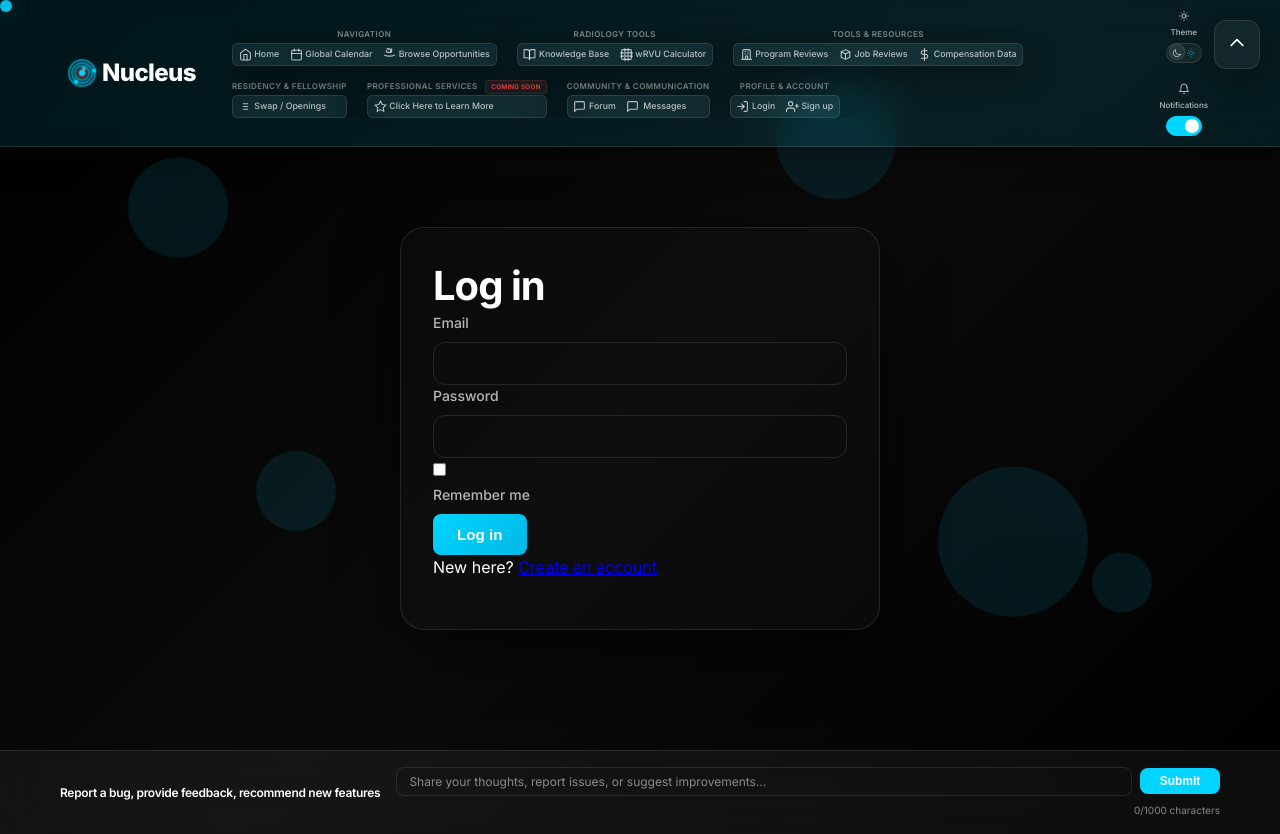
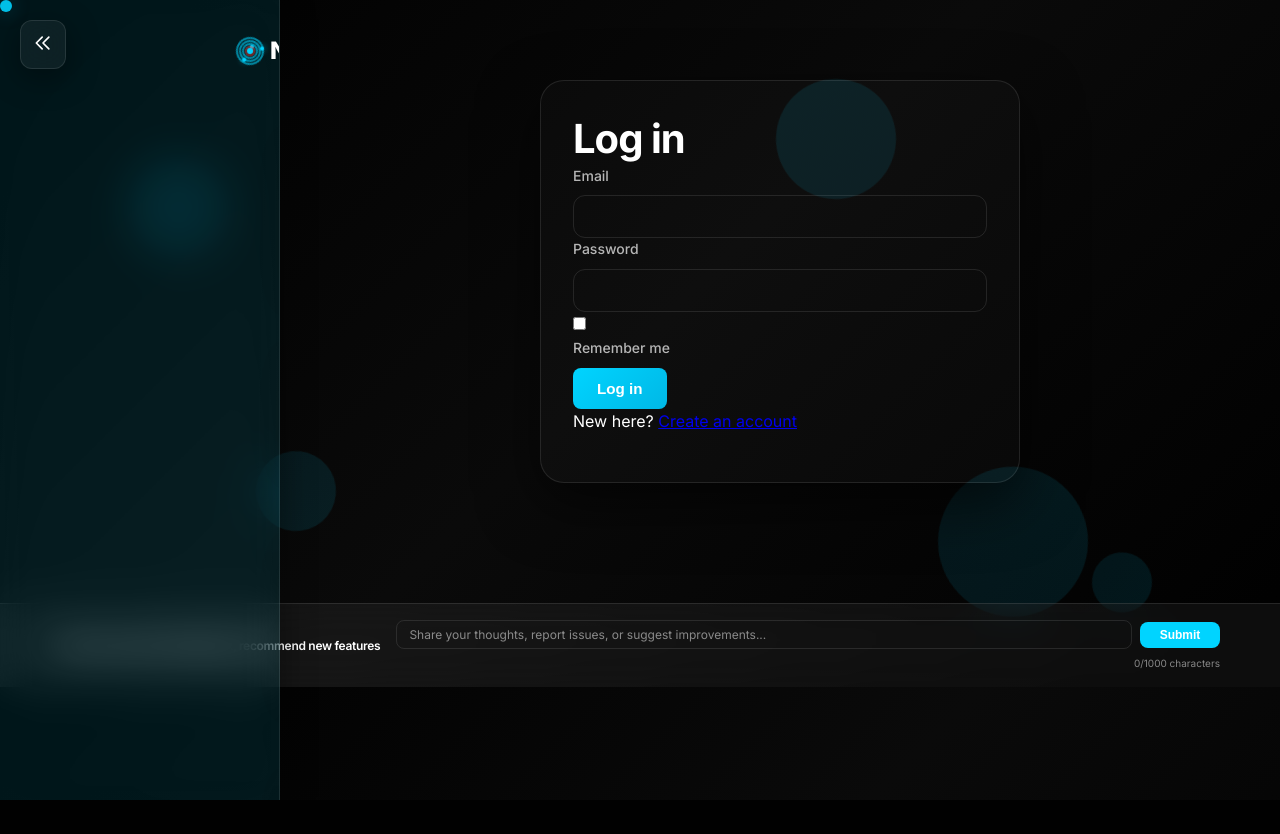
Before and after one commit to roodchris/Nucleus, a Flask app: a page that uses app/templates/base.html in a window 1280 px wide. After the commit the page ends 800 px from the top, so only its background shows below. Run offline with Flask 3, Linux system fonts and the light colour scheme.

Commit message:
Convert navigation bar from horizontal top bar to vertical left sidebar
- Changed header from sticky top bar to fixed left sidebar (280px width)
- Updated navigation groups to stack vertically
- All navigation buttons now appear below their respective section headers
- Repositioned header toggle button to top-left
- Adjusted main content area to account for sidebar
- Preserved all navigation elements (logo, buttons, theme toggle, notification toggle)
- Updated responsive design for mobile devices

```diff
--- a/app/templates/base.html
+++ b/app/templates/base.html
@@ -366,30 +366,35 @@
 
     p { margin-bottom: 1rem; }
 
-    /* Header - Glass Morphism with Transparent Cyan */
+    /* Header - Vertical Left Sidebar */
     header {
       background: rgba(0, 212, 255, 0.1);
       backdrop-filter: var(--blur);
       -webkit-backdrop-filter: var(--blur);
-      border-bottom: 1px solid var(--glass-border);
-      position: sticky;
+      border-right: 1px solid var(--glass-border);
+      position: fixed;
+      left: 0;
       top: 0;
+      bottom: 0;
+      width: 280px;
       z-index: 50;
       transition: all 0.4s cubic-bezier(0.4, 0, 0.2, 1);
       box-shadow: var(--shadow);
-      transform: translateY(0);
+      transform: translateX(0);
+      overflow-y: auto;
+      overflow-x: hidden;
     }
 
     /* Header retracted state */
     header.retracted {
-      transform: translateY(-100%);
+      transform: translateX(-100%);
     }
 
     /* Header toggle button */
     .header-toggle {
       position: fixed;
       top: 20px;
-      right: 20px;
+      left: 20px;
       z-index: 60;
       background: var(--glass);
       backdrop-filter: var(--blur);
@@ -415,21 +420,26 @@
       transition: transform 0.3s cubic-bezier(0.4, 0, 0.2, 1);
     }
 
+    .header-toggle.retracted {
+      left: 20px;
+    }
+
     .header-toggle.retracted svg {
-      transform: rotate(180deg);
+      transform: rotate(0deg);
     }
 
     /* Notification Toggle Switch Styling */
     .notification-toggle-container {
       display: flex;
-      flex-direction: column;
+      flex-direction: row;
       align-items: center;
-      gap: 4px;
-      padding: 6px 8px;
+      justify-content: space-between;
+      gap: 12px;
+      padding: 8px 12px;
       border-radius: 8px;
       transition: all 0.3s cubic-bezier(0.4, 0, 0.2, 1);
       cursor: pointer;
-      min-width: 60px;
+      width: 100%;
     }
 
     .notification-toggle-container:hover {
@@ -438,15 +448,15 @@
 
     .notification-toggle-label {
       display: flex;
-      flex-direction: column;
+      flex-direction: row;
       align-items: center;
-      gap: 4px;
-      font-size: 0.5rem;
+      gap: 8px;
+      font-size: 0.875rem;
       font-weight: 500;
       color: var(--text-secondary);
       cursor: pointer;
       transition: color 0.3s ease;
-      text-align: center;
+      text-align: left;
     }
 
     .notification-toggle-label:hover {
@@ -455,7 +465,7 @@
 
     .toggle-text {
       white-space: nowrap;
-      font-size: 0.5rem;
+      font-size: 0.875rem;
     }
 
     .toggle-switch {
@@ -547,11 +557,12 @@
 
     header .container {
       display: flex;
-      align-items: center;
-      justify-content: space-between;
-      max-width: 1200px;
-      margin: 0 auto;
-      padding: 0.25rem 1.5rem;
+      flex-direction: column;
+      align-items: stretch;
+      justify-content: flex-start;
+      padding: 1.5rem 1rem;
+      height: 100%;
+      gap: 1.5rem;
     }
 
     /* Brand */
@@ -565,8 +576,9 @@
       font-size: 1.5rem;
       letter-spacing: -0.025em;
       position: relative;
-      padding: 0.25rem;
-      margin-right: 2rem;
+      padding: 0.5rem 0.25rem;
+      margin-bottom: 0.5rem;
+      justify-content: center;
     }
 
     /* Logo */
@@ -721,46 +733,31 @@
       line-height: 1.6;
     }
 
-    /* Navigation Groups - Beautiful Glass Morphism Tiles */
+    /* Navigation Groups - Vertical Layout */
     .nav-groups {
       display: flex;
-      align-items: start;
-      gap: 1.25rem;
-      flex-wrap: wrap;
-      max-width: 100%;
-      row-gap: 0.875rem;
-    }
-
-    /* Force 2-row layout for nav groups - distribute evenly */
-    @media (min-width: 769px) {
-      .nav-groups {
-        display: flex;
-        flex-wrap: wrap;
-        align-content: flex-start;
-        max-height: calc(2 * (62px + 0.875rem));
-        overflow: hidden;
-      }
-
-      .nav-group {
-        flex: 0 0 auto;
-        min-width: fit-content;
-      }
+      flex-direction: column;
+      align-items: stretch;
+      gap: 1.5rem;
+      width: 100%;
     }
 
     .nav-group {
       display: flex;
       flex-direction: column;
-      gap: 0.11rem;
+      gap: 0.5rem;
+      width: 100%;
     }
 
     .group-label {
-      font-size: 0.5rem;
+      font-size: 0.75rem;
       font-weight: 600;
       color: var(--text-muted);
       text-transform: uppercase;
       letter-spacing: 0.05em;
-      margin-bottom: 0.055rem;
-      text-align: center;
+      margin-bottom: 0.25rem;
+      text-align: left;
+      padding-left: 0.5rem;
     }
 
     .coming-soon-badge {
@@ -778,20 +775,20 @@
 
     .group-tabs {
       display: flex;
-      align-items: center;
-      gap: 0.055rem;
+      flex-direction: column;
+      align-items: stretch;
+      gap: 0.25rem;
       background: var(--glass);
       backdrop-filter: var(--blur);
       -webkit-backdrop-filter: var(--blur);
       border: 1px solid var(--glass-border);
-      border-radius: 0.325rem;
-      padding: 0.055rem;
+      border-radius: 8px;
+      padding: 0.5rem;
       box-shadow: var(--shadow);
       transition: all 0.3s cubic-bezier(0.4, 0, 0.2, 1);
     }
 
     .group-tabs:hover {
-      transform: translateY(-1px);
       box-shadow: var(--shadow-lg);
       border-color: var(--accent);
     }
@@ -799,25 +796,34 @@
     /* Navigation */
     nav {
       display: flex;
-      align-items: center;
+      flex-direction: column;
+      align-items: stretch;
       gap: 0;
+      flex: 1;
     }
 
     nav a {
       color: var(--text-secondary);
       text-decoration: none;
       font-weight: 500;
-      font-size: 0.55rem;
-      padding: 0.15rem 0.3rem;
-      border-radius: 0.225rem;
+      font-size: 0.875rem;
+      padding: 0.5rem 0.75rem;
+      border-radius: 6px;
       transition: all 0.3s cubic-bezier(0.4, 0, 0.2, 1);
       position: relative;
       overflow: hidden;
       white-space: nowrap;
-      text-align: center;
-      display: inline-flex;
+      text-align: left;
+      display: flex;
       align-items: center;
-      gap: 0.17rem;
+      gap: 0.5rem;
+      width: 100%;
+    }
+
+    nav a svg {
+      width: 16px;
+      height: 16px;
+      flex-shrink: 0;
     }
 
     nav a::before {
@@ -856,14 +862,15 @@
     /* Theme Toggle Switch */
     .theme-toggle-container {
       display: flex;
-      flex-direction: column;
+      flex-direction: row;
       align-items: center;
-      gap: 4px;
-      padding: 6px 8px;
+      justify-content: space-between;
+      gap: 12px;
+      padding: 8px 12px;
       border-radius: 8px;
       transition: all 0.3s cubic-bezier(0.4, 0, 0.2, 1);
       cursor: pointer;
-      min-width: 60px;
+      width: 100%;
     }
 
     .theme-toggle-container:hover {
@@ -872,15 +879,15 @@
 
     .theme-toggle-label {
       display: flex;
-      flex-direction: column;
+      flex-direction: row;
       align-items: center;
-      gap: 4px;
-      font-size: 0.5rem;
+      gap: 8px;
+      font-size: 0.875rem;
       font-weight: 500;
       color: var(--text-secondary);
       cursor: pointer;
       transition: color 0.3s ease;
-      text-align: center;
+      text-align: left;
     }
 
     .theme-toggle-label:hover {
@@ -889,7 +896,7 @@
 
     .theme-toggle-text {
       white-space: nowrap;
-      font-size: 0.5rem;
+      font-size: 0.875rem;
     }
 
     .theme-toggle-switch {
@@ -985,6 +992,13 @@
       max-width: 1200px;
       margin: 0 auto;
       padding: 2rem;
+      margin-left: 280px;
+      transition: margin-left 0.4s cubic-bezier(0.4, 0, 0.2, 1);
+    }
+
+    /* Adjust container when header is retracted */
+    header.retracted ~ .container {
+      margin-left: 0;
     }
 
     /* Cards - Glass Morphism */
@@ -2153,11 +2187,11 @@
             </div>
           </div>
         </div>
-        <div style="margin-left: auto; display: flex; flex-direction: column; align-items: center; gap: 8px;">
+        <div style="margin-top: auto; display: flex; flex-direction: column; align-items: stretch; gap: 12px; padding-top: 1rem; border-top: 1px solid var(--glass-border);">
           <!-- Theme Toggle Switch -->
-          <div class="theme-toggle-container" onclick="toggleTheme()">
+          <div class="theme-toggle-container" onclick="toggleTheme()" style="width: 100%;">
             <div class="theme-toggle-label">
-              <svg width="12" height="12" viewBox="0 0 24 24" fill="none" xmlns="http://www.w3.org/2000/svg">
+              <svg width="16" height="16" viewBox="0 0 24 24" fill="none" xmlns="http://www.w3.org/2000/svg">
                 <path d="M12 3v1m0 16v1m9-9h-1M4 12H3m15.364 6.364l-.707-.707M6.343 6.343l-.707-.707m12.728 0l-.707.707M6.343 17.657l-.707.707M16 12a4 4 0 11-8 0 4 4 0 018 0z" stroke="currentColor" stroke-width="2" stroke-linecap="round" stroke-linejoin="round"/>
               </svg>
               <span class="theme-toggle-text">Theme</span>
@@ -2519,16 +2553,19 @@
     function toggleHeader() {
       const header = document.querySelector('header');
       const toggleButton = document.getElementById('headerToggle');
+      const container = document.querySelector('.container');
 
       if (header.classList.contains('retracted')) {
         // Show header
         header.classList.remove('retracted');
         toggleButton.classList.remove('retracted');
+        if (container) container.style.marginLeft = '280px';
         localStorage.setItem('headerRetracted', 'false');
       } else {
         // Hide header
         header.classList.add('retracted');
         toggleButton.classList.add('retracted');
+        if (container) container.style.marginLeft = '0';
         localStorage.setItem('headerRetracted', 'true');
       }
     }
@@ -2601,11 +2638,15 @@
       const headerRetracted = localStorage.getItem('headerRetracted') === 'true';
       const header = document.querySelector('header');
       const toggleButton = document.getElementById('headerToggle');
+      const container = document.querySelector('.container');
 
       // Only retract header on desktop, not on mobile
       if (headerRetracted && window.innerWidth > 768) {
         header.classList.add('retracted');
         toggleButton.classList.add('retracted');
+        if (container) container.style.marginLeft = '0';
+      } else if (window.innerWidth > 768) {
+        if (container) container.style.marginLeft = '280px';
       }
 
       // Initialize notification toggle
@@ -2640,16 +2681,21 @@
       window.addEventListener('resize', function() {
         const header = document.querySelector('header');
         const toggleButton = document.getElementById('headerToggle');
+        const container = document.querySelector('.container');
         const headerRetracted = localStorage.getItem('headerRetracted') === 'true';
 
         if (window.innerWidth <= 768) {
           // On mobile, always show header
           header.classList.remove('retracted');
           toggleButton.classList.remove('retracted');
+          if (container) container.style.marginLeft = '0';
         } else if (headerRetracted) {
           // On desktop, respect the saved state
           header.classList.add('retracted');
           toggleButton.classList.add('retracted');
+          if (container) container.style.marginLeft = '0';
+        } else {
+          if (container) container.style.marginLeft = '280px';
         }
       });
     });
```
Also changed, not shown: other parts of app/templates/base.html (+25 -5 lines).
